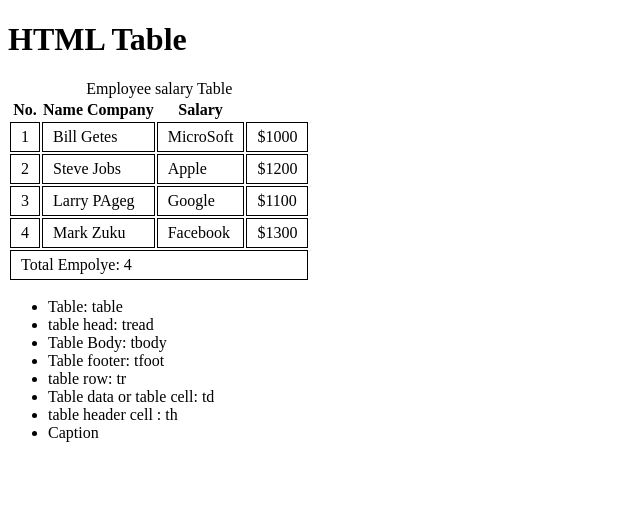
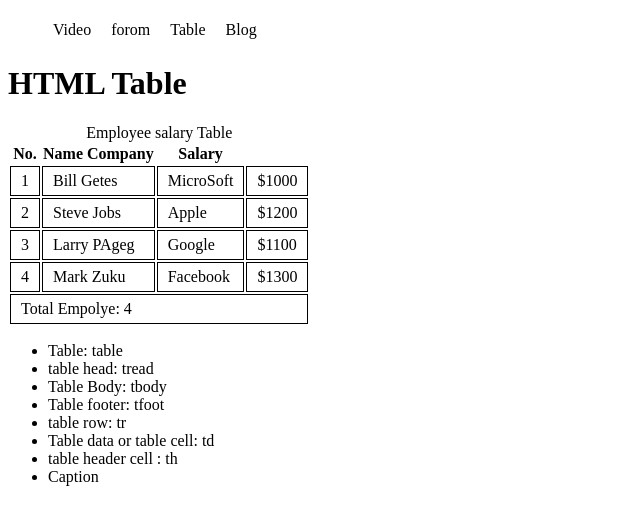
Before and after one commit to riadulislam111/html5-intro, a plain HTML site: page assets/table.html in a window 1280 px wide. Shown: the whole page, without its empty margins (0-640 px from the left). Drawn offline with Linux system fonts and the light colour scheme; files that its build step writes are made by us from their sources.

Commit message:
added last all commit

```diff
--- a/assets/table.html
+++ b/assets/table.html
@@ -1,20 +1,36 @@
 <!DOCTYPE html>
 <html lang="en">
+
 <head>
     <meta charset="UTF-8">
     <meta name="viewport" content="width=device-width, initial-scale=1.0">
     <title>HTML TABLE</title>
+    <link rel="stylesheet" href="styles/nav.css">
     <style>
-        td{
+        td {
             border-collapse: collapse;
         }
-        td{
+
+        td {
             border: 1px solid black;
             padding: 5px 10px;
         }
     </style>
+
 </head>
+
 <body>
+    <header>
+        <nav>
+            <ul>
+                <li><a href="video.html">Video</a></li>
+                <li><a href="forom.html"></a>forom</li>
+                <li><a href="table.html"></a>Table</li>
+                <li><a href="blog.html"></blog></a>Blog</li>
+            </ul>
+        </nav>
+    </header>
+    <main>
         <h1>HTML Table</h1>
         <table>
             <caption>Employee salary Table </caption>
@@ -71,5 +87,7 @@
             <li>Caption</li>
 
         </ul>
+    </main>
 </body>
+
 </html>
--- /dev/null
+++ b/styles/nav.css
@@ -0,0 +1,16 @@
+nav >ul{
+    display: flex;
+}
+nav li{
+    list-style: none;
+    margin-right: 10px;
+    padding: 5px;
+}
+nav li:hover{
+    background-color: aqua;
+}
+
+nav li a{
+    text-decoration: none;
+    color: black;
+}
```
Also changed, not shown: index.html (+11 -0 lines). Lines whose indentation alone changed are shown as unchanged.
